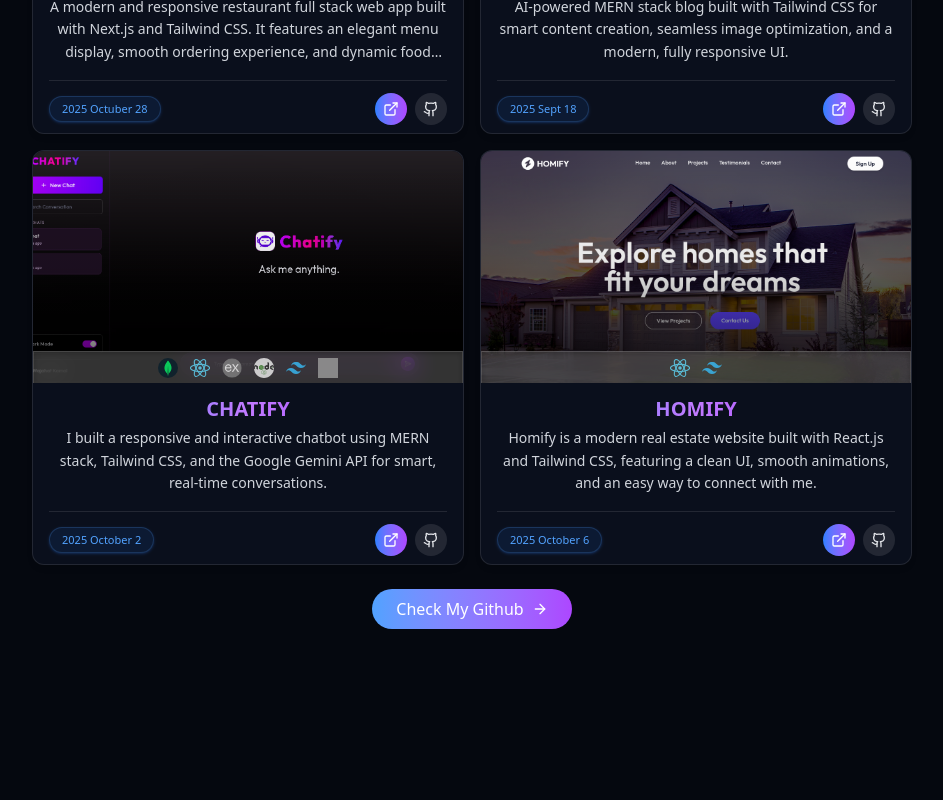
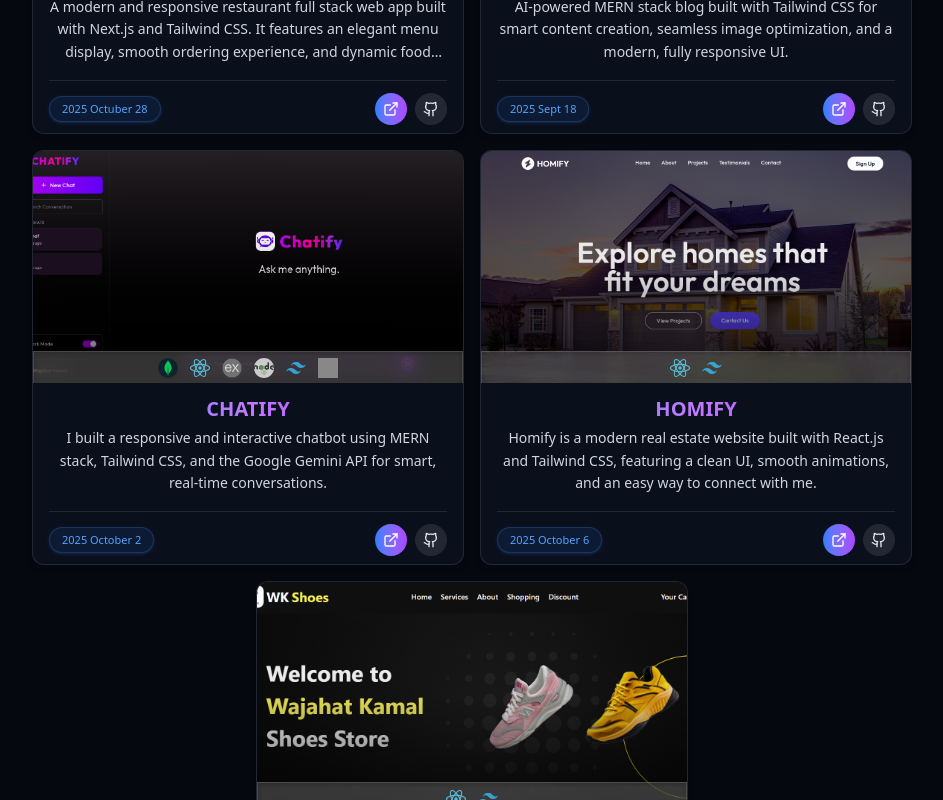
Before and after one commit to wajahat-kamal/Dev-Portfolio, a React (Vite) app: page / in a window 1280 px wide. Shown: the part 2000-2800 px from the top of the page, without its empty margins (168-1111 px from the left). Built offline with nearby package versions, Linux system fonts and the light colour scheme; grey boxes are pictures that could not be loaded.

Commit message:
Add gradient animation to index.css and adjust Navbar title size for improved responsiveness.

```diff
--- a/src/assets/Data.js
+++ b/src/assets/Data.js
@@ -1,5 +1,6 @@
 // Import project images
 import wkGlobifyImg from "./projects/wk-Globify.png";
+import wkShoesStoreImg from "./projects/WK-Shoes-Store.png";
 import wkChatbotImg from "./projects/wk-chatify.png";
 import wkHomifyImg from "./projects/wk-homify.png";
 import wkFoodifyImg from "./projects/wk-foodify.png";
@@ -78,6 +79,17 @@ export const projects = [
     githubURL: "https://github.com/wajahat-kamal/HOMIFY/",
     date: "2025 October 6",
   },
+  {
+    id: 5,
+    title: "WK Shoes Store",
+    description:
+      "A modern online shoes store built with ReactJS and TailwindCSS, offering stylish, durable, and comfortable footwear for every step.",
+    image: wkShoesStoreImg,
+    tags: [reactIcon, tailwindcssIcon],
+    demoURL: "https://wk-shoes-store.vercel.app/",
+    githubURL: "https://github.com/wajahat-kamal/WK-Shoes-Store.git",
+    date: "2025 July 5",
+  },
 ];
 
 // Skills Section
--- a/src/components/Navbar.jsx
+++ b/src/components/Navbar.jsx
@@ -75,7 +75,7 @@ const Navbar = () => {
                 }}
               ></div>
             </div>
-            <h1 className="fira-code text-2xl font-bold text-transparent bg-clip-text bg-gradient-to-r from-blue-400 via-purple-400 to-purple-600">
+            <h1 className="fira-code text-xl md:text-[28px] font-bold text-transparent bg-clip-text bg-gradient-to-r from-blue-400 via-purple-400 to-purple-600">
               {"<Portfolio/>"}
             </h1>
           </a>
--- a/src/index.css
+++ b/src/index.css
@@ -249,3 +249,15 @@
 .animate-slide-reverse {
   animation: slide-reverse 35s linear infinite;
 }
+
+
+@keyframes gradient {
+  0% { background-position: 0% 50%; }
+  50% { background-position: 100% 50%; }
+  100% { background-position: 0% 50%; }
+}
+
+.animate-gradient {
+  background-size: 200% 200%;
+  animation: gradient 4s ease infinite;
+}
```
